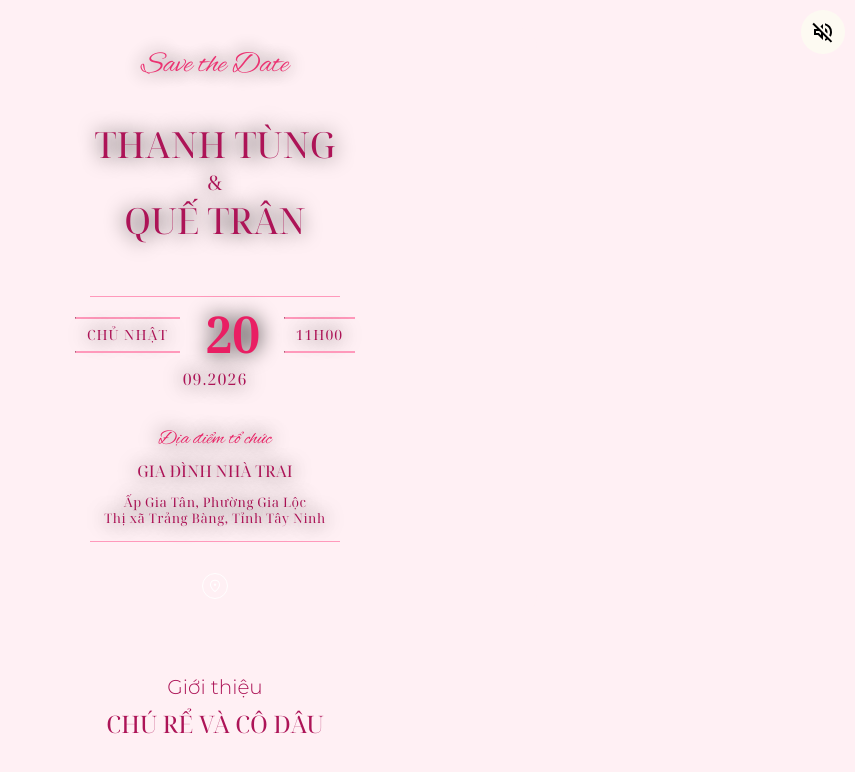
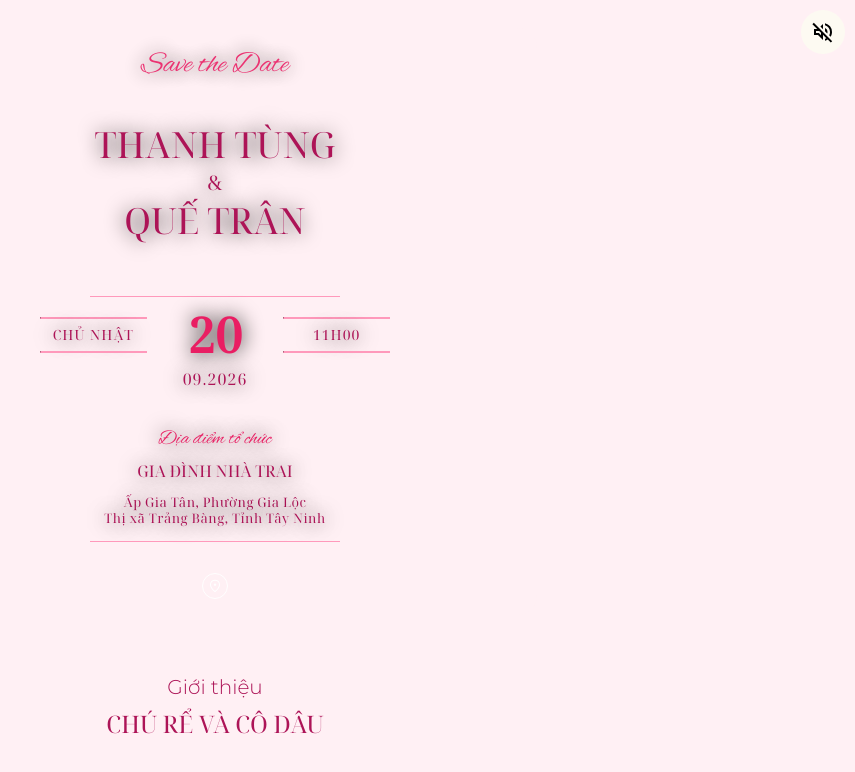
Before and after one commit to ttpham38/tran-tung-wedding, a plain HTML site: page index.html in a window 1280 px wide. Shown: the top 772 px of the page, without its empty margins (425-1280 px from the left). Drawn offline with Linux system fonts and the light colour scheme.

Commit message:
update imageand css
update imageand css

```diff
--- a/index.html
+++ b/index.html
@@ -86,7 +86,7 @@
         <img src="./source/DSCF1282.JPG" alt="">
     </div>
     <div class="gt_img">
-        <img src="./source/DSCF1228.JPG" alt="">
+        <img src="./source/tran.JPG" alt="">
     </div>
 </div>
 
--- a/style.css
+++ b/style.css
@@ -281,10 +281,11 @@ html, body {
 }
 
 .thiep_main_date {
+    flex: 1 !important; /* Ép chia đều 1/3 độ rộng */
     color: #e91e63 !important;
     font-size: 48px;
     font-weight: bold;
-    padding: 0 10px;
+    text-align: center !important;
     line-height: 40px;
 }
 
@@ -326,20 +327,23 @@ hr, .album_header .line {
 
 .thiep_date_row {
     display: flex !important;
-    justify-content: center !important;
+    justify-content: space-between !important;
     align-items: center !important;
     width: 100% !important;
+    max-width: 350px !important; /* Giữ cho tổng thể không bị giãn quá to trên màn hình máy tính */
+    margin: 0 auto !important;
     gap: 15px !important;
 }
 
 .thiep_item {
+    flex: 1 !important; /* Ép chia đều 1/3 độ rộng */
     display: flex !important;
     flex-direction: column !important;
     align-items: center !important;
 }
 
 .thiep_item hr {
-    width: 100% !important;
+    width: 100% !important; /* Đường kẻ tự động dài bằng 1/3 khối đó */
     margin: 5px 0 !important;
 }
 
```
